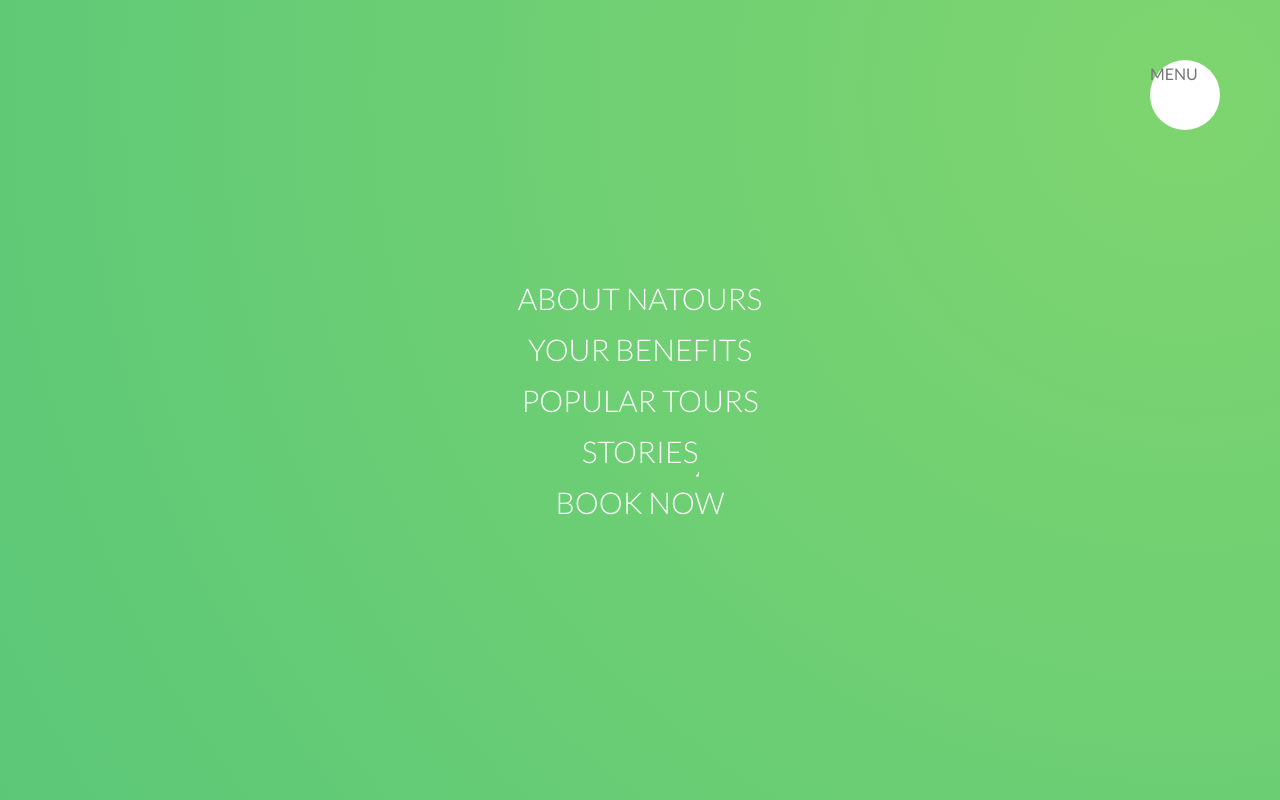
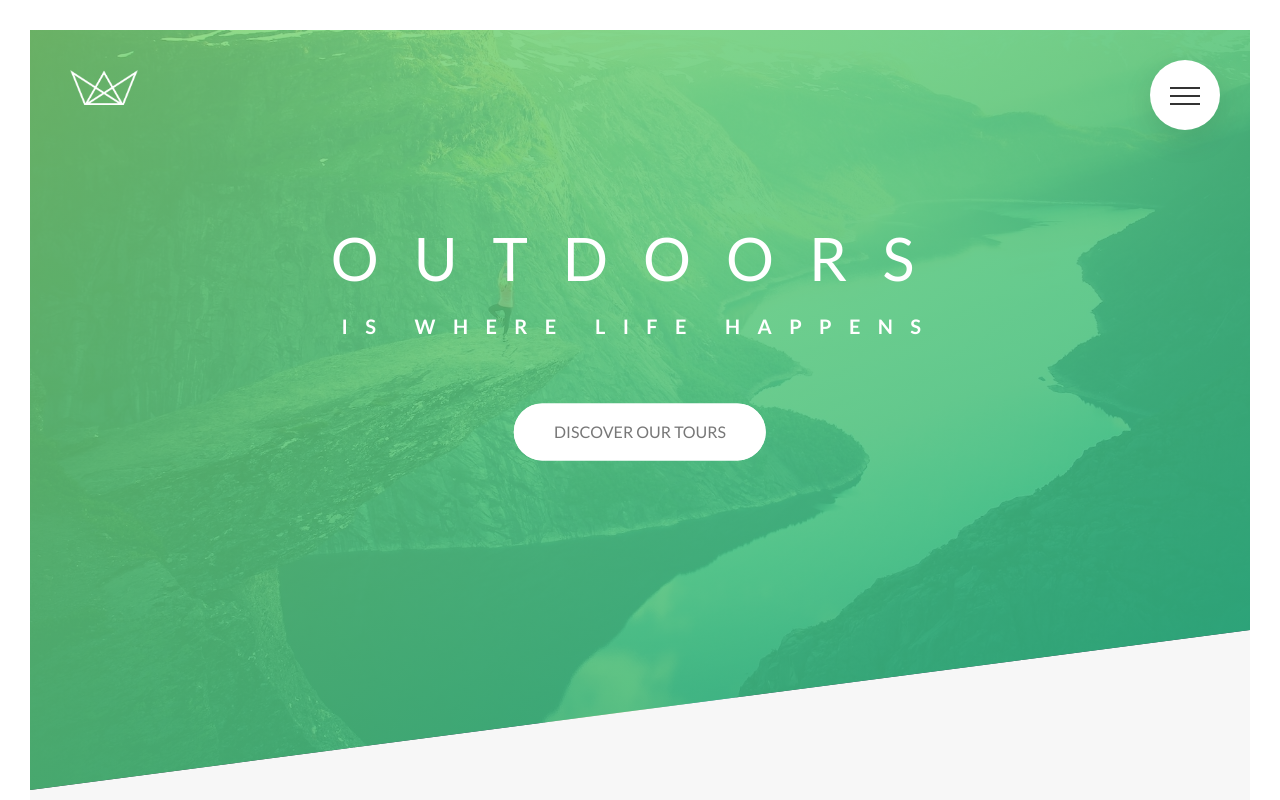
Before and after one commit to lkoczyba/Natours_project, a website built with Parcel: page index.html in a window 1280 px wide. Shown: the top 800 px of the page. Built offline with nearby package versions, Linux system fonts and the light colour scheme.

Commit message:
navigation finished

```diff
--- a/index.html
+++ b/index.html
@@ -16,7 +16,9 @@
 
 <div class="navigation">
     <input type="checkbox" class="navigation__checkbox" id="navi-toggle">
-    <label for="navi-toggle" class="navigation__button">MENU</label>
+    <label for="navi-toggle" class="navigation__button">
+        <span class="navigation__icon">&nbsp</span>
+    </label>
     <div class="navigation__background">&nbsp;</div>
     <nav class="navigation__nav">
         <ul class="navigation__list">
--- a/sass/layout/_navigation.scss
+++ b/sass/layout/_navigation.scss
@@ -12,6 +12,9 @@
     right: 6rem;
     border-radius: 50%;
     z-index: 2000;
+    box-shadow: 0 1rem 3rem rgba($color-black, .1);
+    text-align: center;
+    cursor: pointer;
   }
 
   &__background {
@@ -23,17 +26,20 @@
     right: 6.5rem;
     background-image: radial-gradient($color-primary-light, $color-primary-dark);
     z-index: 1000;
+    transition: transform .8s cubic-bezier(.86, 0, .07, 1);
 
-    transform: scale(80);
+    //transform: scale(80);
   }
 
   &__nav {
     height: 100vh;
-    width: 100%;
     position: fixed;
     top: 0;
-    right: 0;
+    left: 0;
     z-index: 1500;
+    opacity: 0;
+    width: 0;
+    transition: all .8s cubic-bezier(0.68, -0.6, 0.32, 1.6);
   }
 
   &__list {
@@ -43,6 +49,7 @@
     transform: translate(-50%, -50%);
     list-style: none;
     text-align: center;
+    width: 100%;
   }
 
   &__item {
@@ -70,4 +77,60 @@
     }
   }
 
+  &__checkbox:checked ~ &__background{
+    transform: scale(80);
+  }
+  &__checkbox:checked ~ &__nav{
+    opacity: 1;
+    width: 100%;
+  }
+
+  //ICON
+  &__icon{
+    position: relative;
+    margin-top: 3.5rem;
+    &,
+    &::before,
+    &::after{
+      width: 3rem;
+      height: 2px;
+      background-color: $color-gray-dark-3;
+      display: inline-block;
+    }
+
+    &::before,
+    &::after {
+      content: "";
+      position: absolute;
+      left: 0;
+      transition: all .2s;
+    }
+
+    &::before {
+      top: -.8rem;
+    }
+    &::after {
+      top: .8rem;
+    }
+  }
+
+  &__button:hover &__icon:before{
+    top: -1rem;
+  }
+  &__button:hover &__icon:after{
+    top: 1rem;
+  }
+
+  &__checkbox:checked + &__button &__icon{
+    background-color: transparent;
+  }
+  &__checkbox:checked + &__button &__icon:before{
+    top:0;
+    transform: rotate(135deg);
+  }
+  &__checkbox:checked + &__button &__icon:after{
+    top:0;
+    transform: rotate(-135deg);
+  }
+
 }
```
